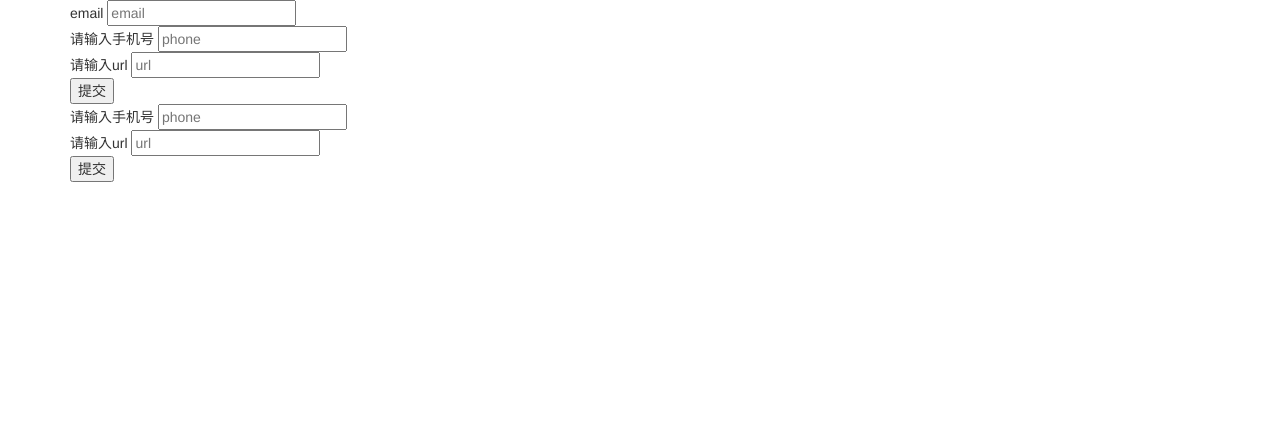
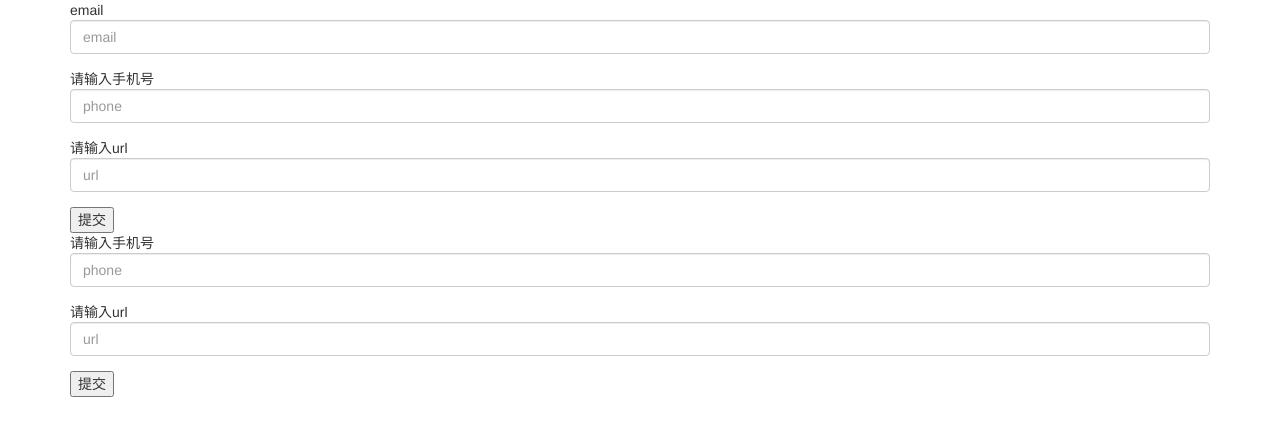
Before and after one commit to bailinlin/trInput, a website: page demo/index.html in a window 1280 px wide. Drawn offline with nearby package versions, Linux system fonts and the light colour scheme.

Commit message:
remove todo msg , add demo style class

```diff
--- a/demo/index.html
+++ b/demo/index.html
@@ -10,46 +10,44 @@
 
     <div class="container">
 
-
         <form action="" name="demoForm">
-            <div>
+            <div class="form-group">
                 <span>email</span>
-                <input type="text" placeholder="email" tr-valid="email">
+                <input type="text" class="form-control" placeholder="email" tr-valid="email">
             </div>
 
-            <div>
+            <div class="form-group">
                 <span>请输入手机号</span>
-                <input type="text" placeholder="phone" tr-valid="phone">
+                <input type="text" class="form-control" placeholder="phone" tr-valid="phone">
             </div>
 
 
-            <div>
+            <div class="form-group">
                 <span>请输入url</span>
-                <input type="text" placeholder="url" tr-valid="url">
+                <input type="text" class="form-control" placeholder="url" tr-valid="url">
             </div>
 
             <button>提交</button>
         </form>
 
 
-        <form action="" name="textform222" valid-event="submit">
+        <form action="" name="demoForm2">
 
-            <div>
+            <div class="form-group">
                 <span>请输入手机号</span>
-                <input type="text" placeholder="phone" tr-valid="phone">
+                <input type="text" class="form-control" placeholder="phone" tr-valid="phone">
             </div>
 
 
-            <div>
+            <div class="form-group"v>
                 <span>请输入url</span>
-                <input type="text" placeholder="url" tr-valid="url">
+                <input type="text" class="form-control" placeholder="url" tr-valid="url">
             </div>
 
-
             <button onsubmit="alert('验证之后开始提交表单')">提交</button>
-
         </form>
     </div>
+
     <script src="../tr-input.js"></script>
 </body>
 </html>
```
Also changed, not shown: tr-input.js (+0 -7 lines).
